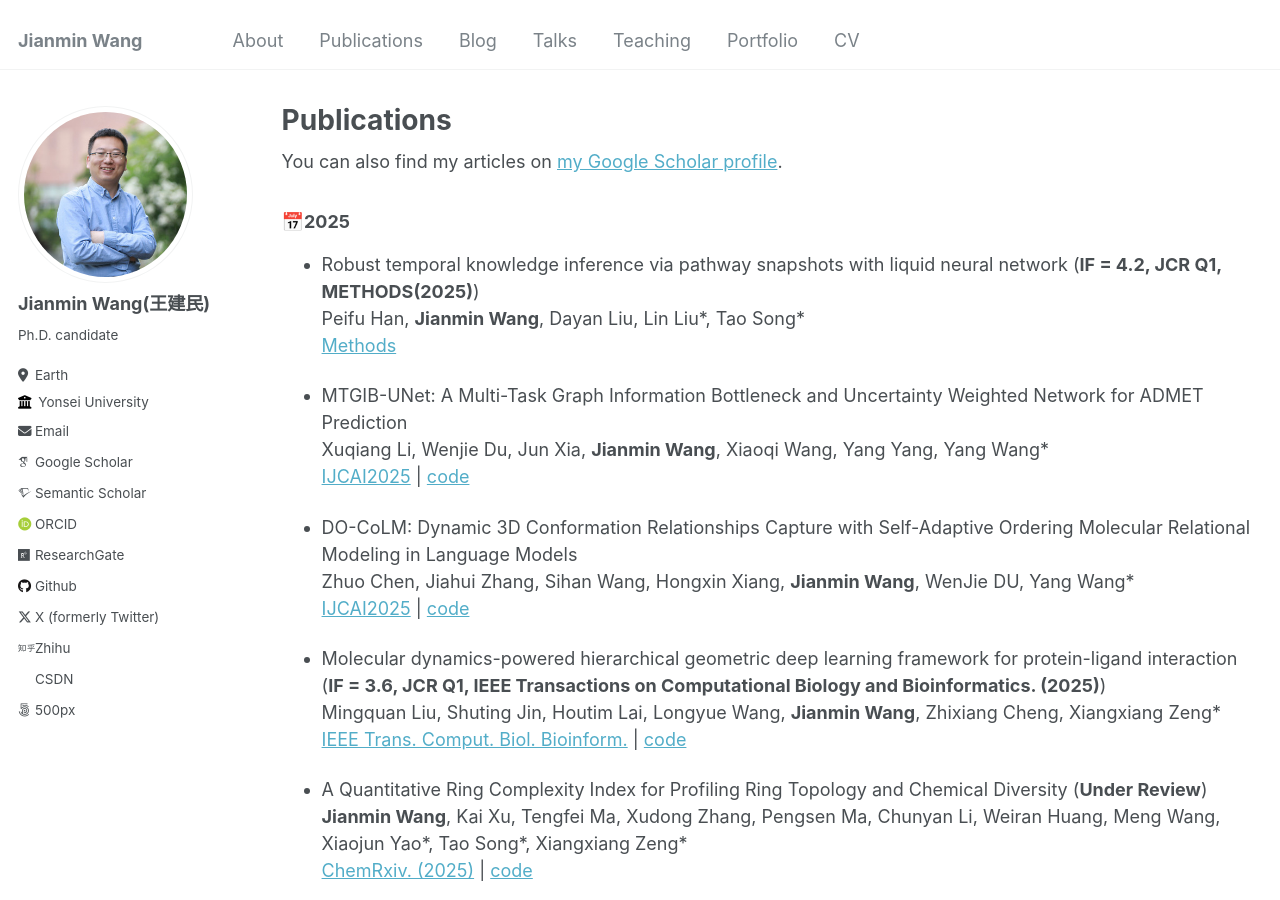
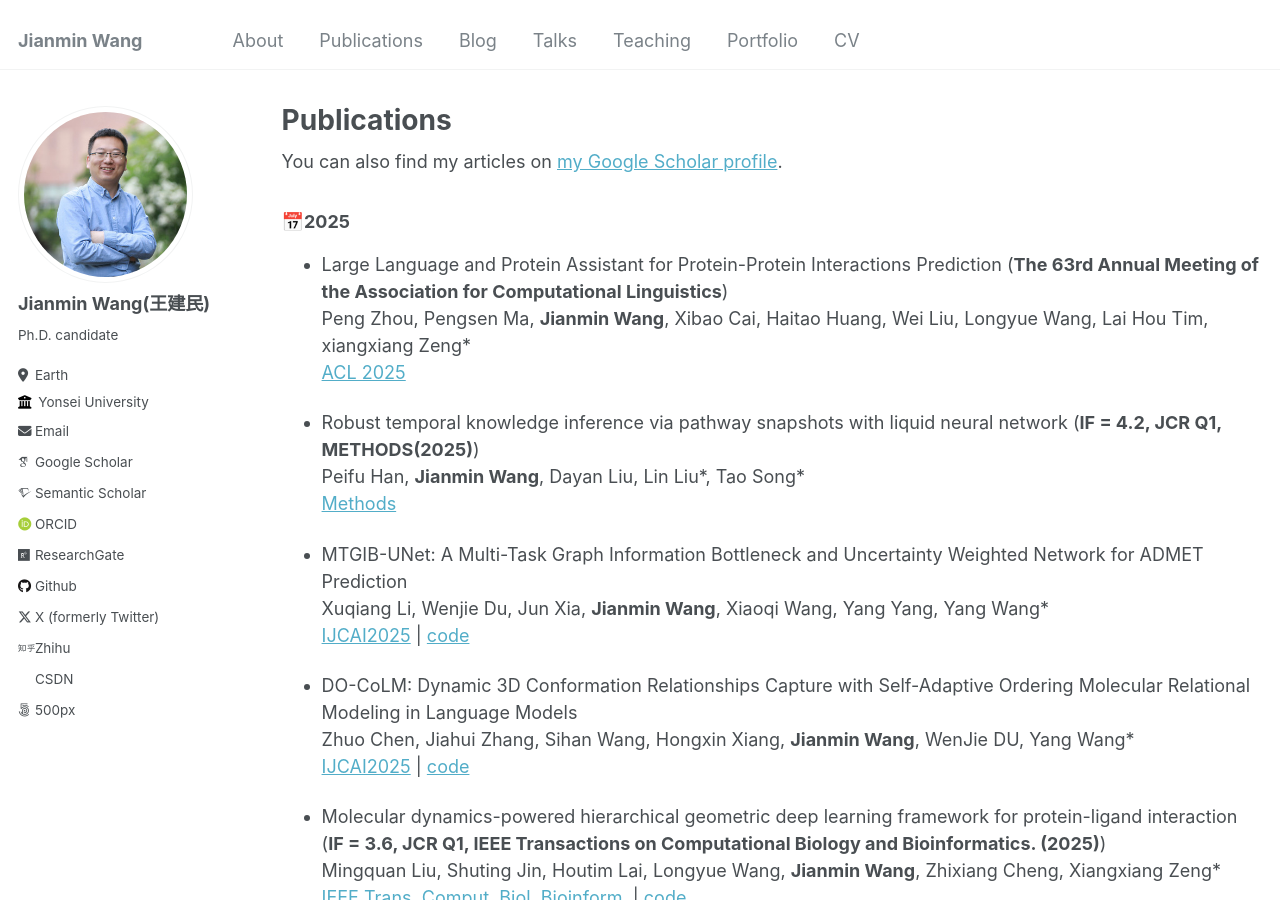
Before and after one commit to Jianmin2drugai/Jianmin2drugai.github.io, a Jekyll site: the page built from _pages/publications.md, in a window 1280 px wide and 900 px high. Built offline with Jekyll 4.4.1, drawn with Linux system fonts in a browser that asks for light colours; some web fonts are replaced.

Commit message:
Update publications.md

```diff
--- a/_pages/publications.md
+++ b/_pages/publications.md
@@ -16,6 +16,10 @@ author_profile: true
 {% endfor %}
 
 ### &#x1F4C5;2025
+
+*   Large Language and Protein Assistant for Protein-Protein Interactions Prediction (**The 63rd Annual Meeting of the Association for Computational Linguistics**)
+    Peng Zhou, Pengsen Ma, **Jianmin Wang**, Xibao Cai, Haitao Huang, Wei Liu, Longyue Wang, Lai Hou Tim, xiangxiang Zeng\*
+    [ACL 2025](https://openreview.net/forum?id=EoZFEVF2Dj)
 
 *   Robust temporal knowledge inference via pathway snapshots with liquid neural network (**IF = 4.2, JCR Q1, METHODS(2025)**)
     Peifu Han, **Jianmin Wang**, Dayan Liu, Lin Liu\*, Tao Song\*
```
